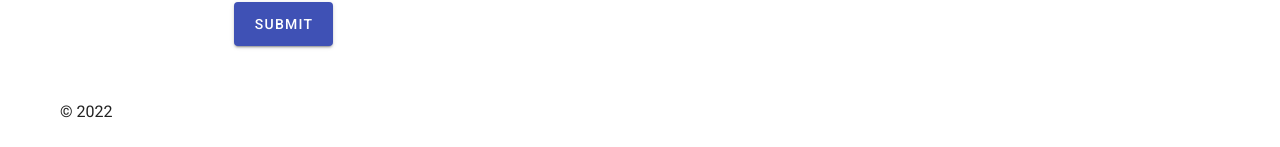
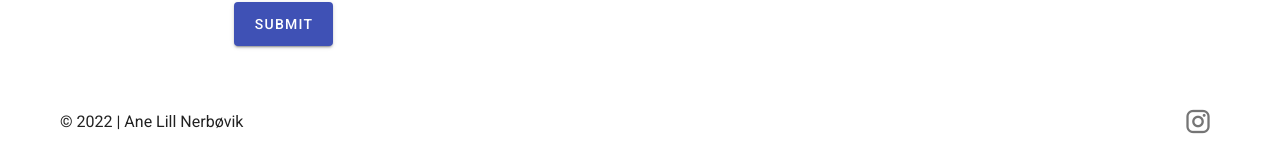
Before and after one commit to torerik123/anelill, a Nuxt app: page / in a window 1280 px wide. Shown: the part 1758-1905 px from the top of the page. Built offline with nearby package versions, Linux system fonts and the light colour scheme.

Commit message:
FIX: Insta icon for footer

```diff
--- /dev/null
+++ b/components/TheFooter.vue
@@ -0,0 +1,18 @@
+<template>
+	<v-footer color="white" absolute app>
+		<v-row dense no-gutters>
+			<v-col align-self=center>
+				<span>&copy; {{ new Date().getFullYear() }}</span> | Ane Lill Nerbøvik
+			</v-col>
+			<v-spacer></v-spacer>
+			<v-col cols="auto">
+				<v-btn icon large ><v-icon>mdi-instagram</v-icon></v-btn>
+			</v-col>
+		</v-row>
+	</v-footer>
+</template>
+<script>
+export default {
+	name: "TheFooter",
+}
+</script>
--- a/layouts/default.vue
+++ b/layouts/default.vue
@@ -6,18 +6,17 @@
         <Nuxt />
       </v-container>
     </v-main>
-    <v-footer color="white" absolute app class="px-15">
-      <span>&copy; {{ new Date().getFullYear() }}</span>
-    </v-footer>
+    <TheFooter class="px-15"></TheFooter>
   </v-app>
 </template>
 
 <script>
-import TheHeader from '../components/TheHeader.vue';
+import TheHeader from '~/components/TheHeader.vue';
+import TheFooter from '~/components/TheFooter.vue';
 
 export default {
   name: 'DefaultLayout',
-  components: {TheHeader},
+  components: { TheHeader, TheFooter },
 
   data() {
     return {
--- a/nuxt.config.js
+++ b/nuxt.config.js
@@ -3,6 +3,9 @@ import colors from 'vuetify/es5/util/colors'
 export default {
   // Target: https://go.nuxtjs.dev/config-target
   target: 'static',
+  router: {
+    base: '/anelill/'
+  },
 
   // Global page headers: https://go.nuxtjs.dev/config-head
   head: {
```
Also changed, not shown: pages/index.vue (line endings or trailing spaces), 1 other file (tests, documents, lock files or other folders).
